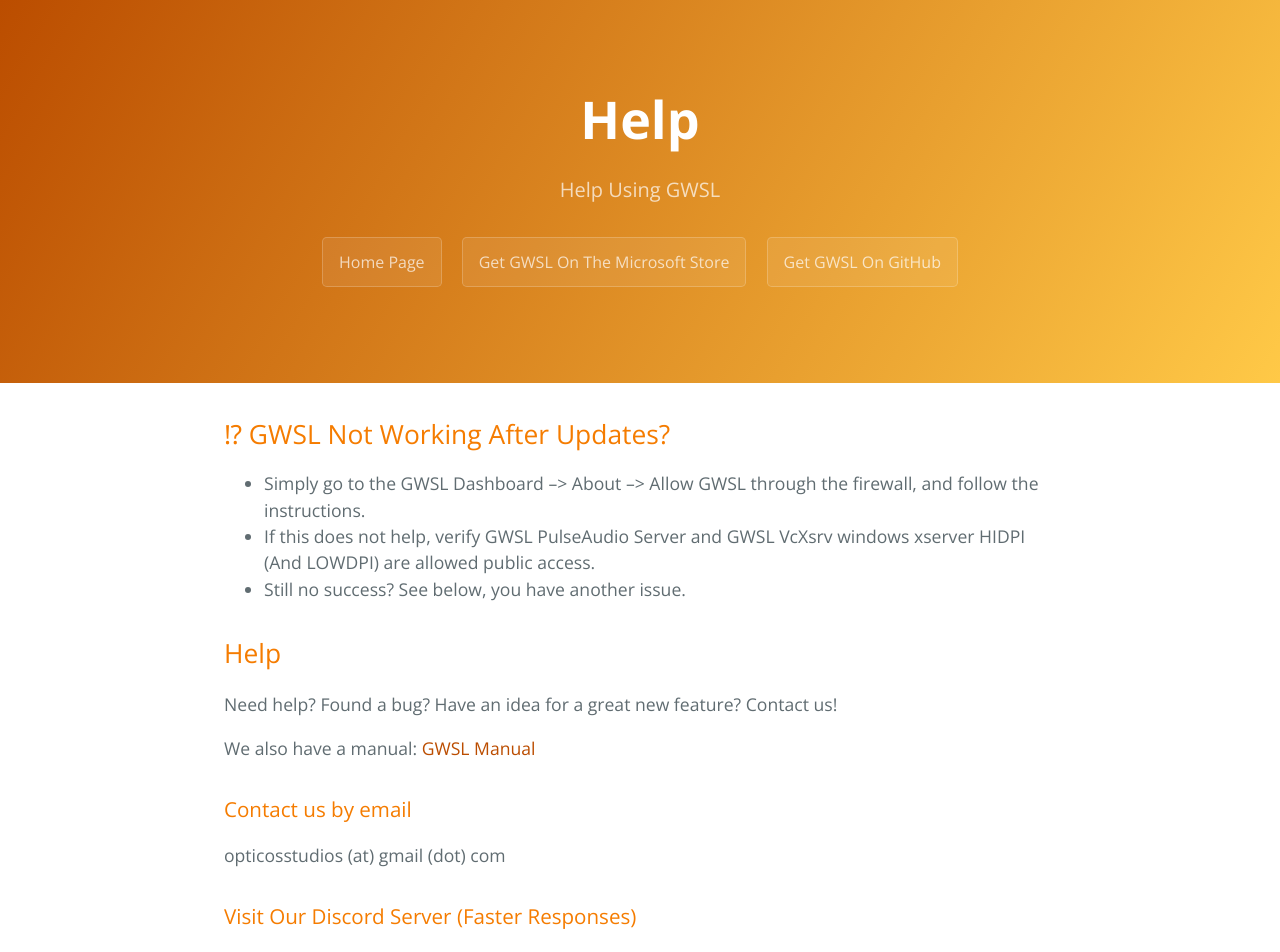
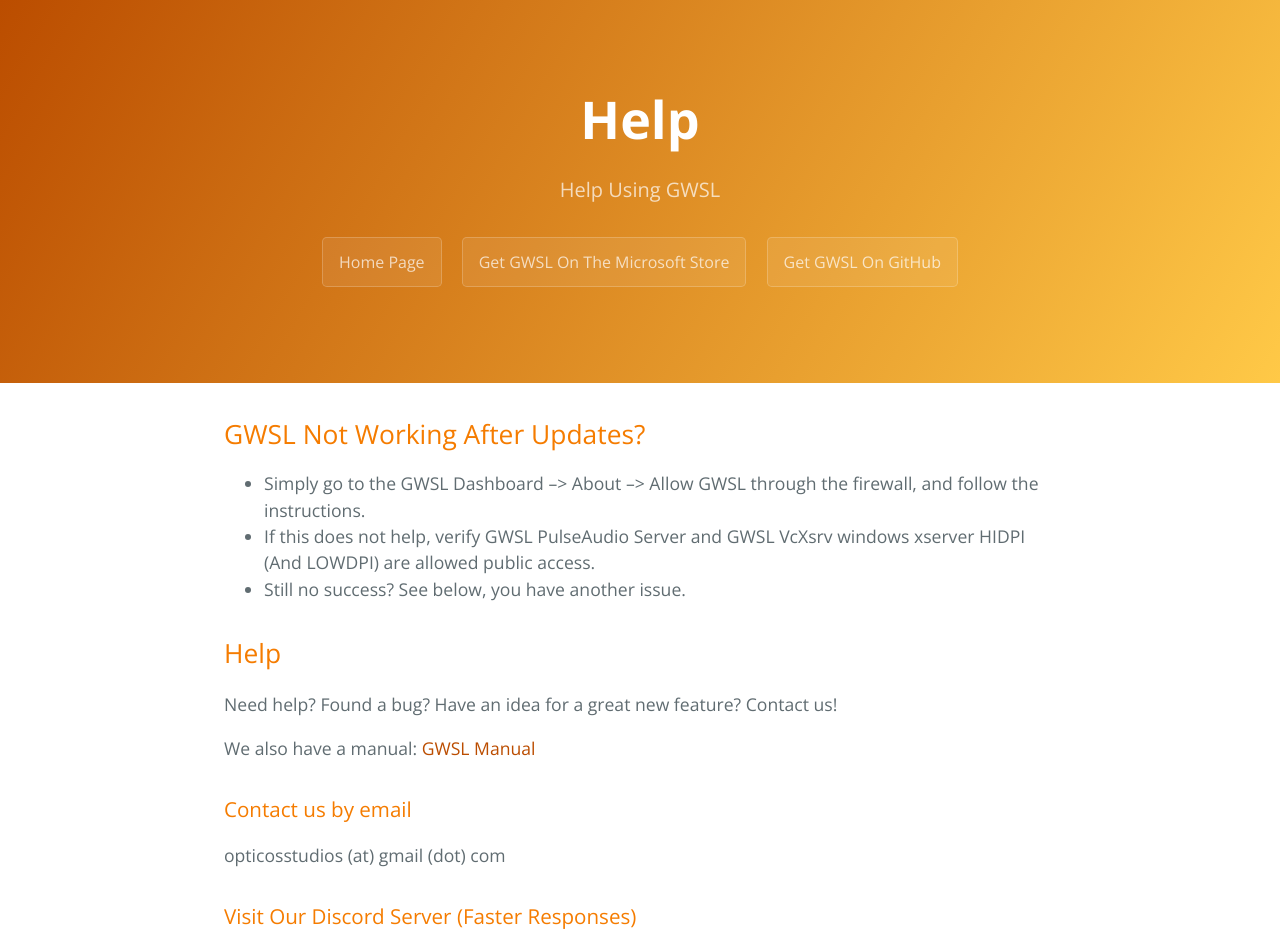
Before and after one commit to Opticos/gwsl, a Jekyll site: the page built from help.md, in a window 1280 px wide. Shown: the top 952 px of the page. Built offline with Jekyll 4.4.1, drawn with Linux system fonts in a browser that asks for light colours; the repository's description, which GitHub fills in, is left out.

```diff
--- a/help.md
+++ b/help.md
@@ -4,7 +4,7 @@ title: Help
 description: Help Using GWSL
 permalink: /help.html
 ---
-## ⁉ GWSL Not Working After Updates?
+## GWSL Not Working After Updates?
 * Simply go to the GWSL Dashboard --> About --> Allow GWSL through the firewall, and follow the instructions.
 * If this does not help, verify GWSL PulseAudio Server and GWSL VcXsrv windows xserver HIDPI (And LOWDPI) are allowed public access.
 * Still no success? See below, you have another issue.
```
